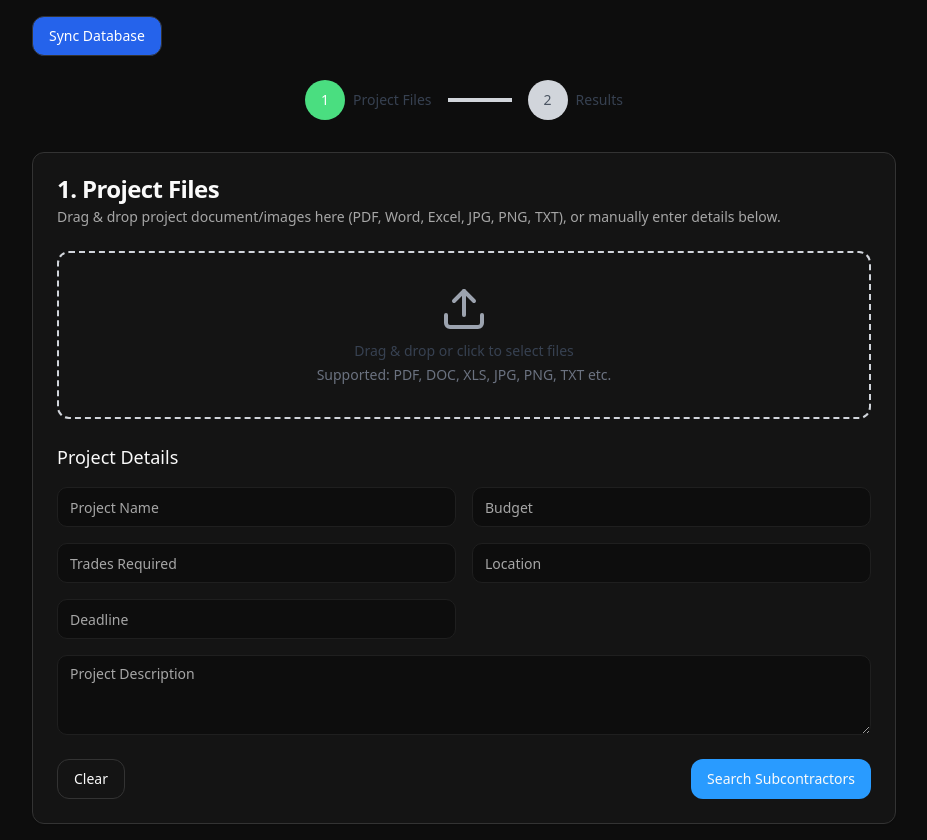
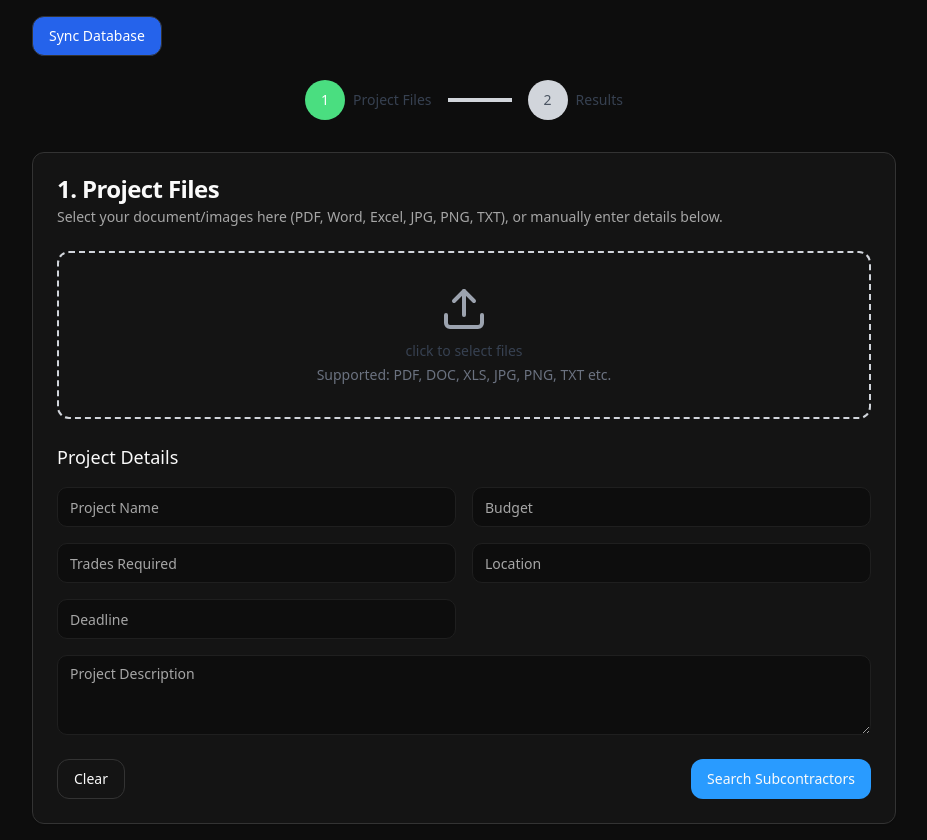
Before and after one commit to techbharatai/quotemate-ai-match, a React (Vite) app: page /upload in a window 1280 px wide. Shown: the whole page, without its empty margins (176-1103 px from the left). Built offline with nearby package versions, Linux system fonts and the light colour scheme.

Commit message:
frontend - draga and drop

```diff
--- a/src/pages/Builder.tsx
+++ b/src/pages/Builder.tsx
@@ -83,7 +83,7 @@ const Builder = () => {
                 <div className="border-2 border-dashed border-border rounded-lg p-8 text-center">
                   <FileText className="w-12 h-12 text-muted-foreground mx-auto mb-4" />
                   <p className="text-muted-foreground mb-4">
-                    Drag & drop your CSV or Excel file here, or click to browse
+                    Select your CSV or Excel file here, or click to browse
                   </p>
                   <Button
                     variant="outline"
--- a/src/pages/UploadsPage.tsx
+++ b/src/pages/UploadsPage.tsx
@@ -231,7 +231,7 @@ function UploadsPage() {
           <CardHeader>
             <CardTitle>1. Project Files</CardTitle>
             <CardDescription>
-              Drag & drop project document/images here (PDF, Word, Excel, JPG, PNG, TXT), or manually enter details below.
+              Select your document/images here (PDF, Word, Excel, JPG, PNG, TXT), or manually enter details below.
             </CardDescription>
           </CardHeader>
           <CardContent className="space-y-6">
@@ -242,7 +242,7 @@ function UploadsPage() {
             >
               <Upload className="mx-auto h-12 w-12 text-gray-400" />
               <p className="mt-2 text-sm font-medium text-gray-700">
-                Drag & drop or click to select files
+                 click to select files
               </p>
               <p className="text-sm text-gray-500 mt-1">
                 Supported: PDF, DOC, XLS, JPG, PNG, TXT etc.
```
